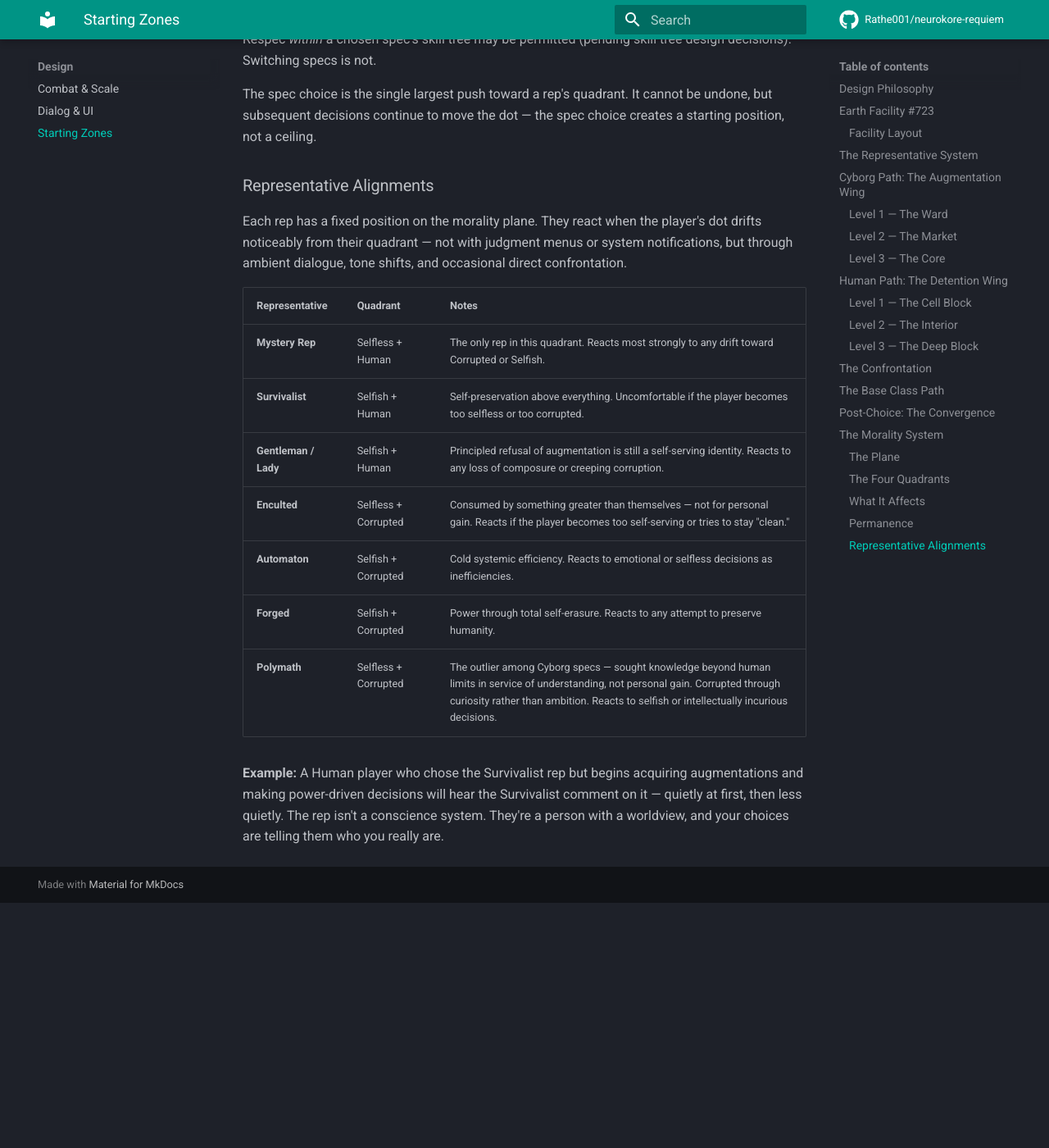
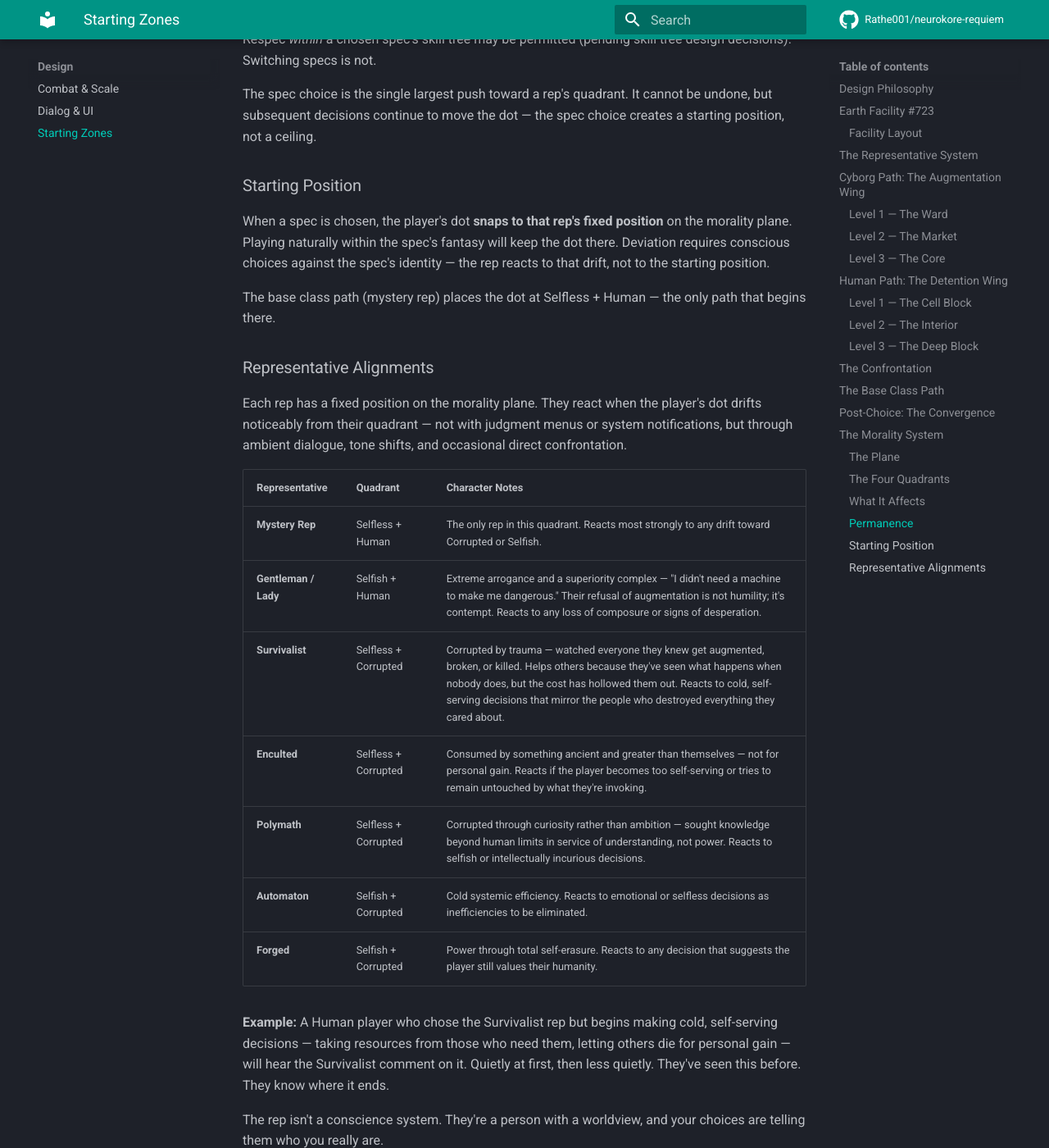
Before and after one commit to Rathe001/neurokore-requiem, an MkDocs documentation site: the page built from docs/design/starting-zones.md, in a window 1280 px wide and 1400 px high, scrolled down 6695 px. Shown: the whole window at 82% size. Built offline with MkDocs 1.6.1 and Material for MkDocs 9.7.7, drawn with Linux system fonts in a browser that asks for light colours; comment, search, counter and statistics services are not loaded; before the commit the page ends 7796 px from its top, so only the background shows below that.

Commit message:
Refine rep alignments and add morality starting position snap mechanic
- Spec choice snaps player dot to rep's fixed morality position
- Survivalist moved to Selfless+Corrupted (trauma/loss framing)
- Gentleman/Lady sharpened as arrogant/superiority complex rather than principled
- Added character notes for each rep explaining their quadrant

Co-Authored-By: Claude Sonnet 4.6 <noreply@anthropic.com>

```diff
--- a/docs/design/starting-zones.md
+++ b/docs/design/starting-zones.md
@@ -209,18 +209,26 @@ Respec *within* a chosen spec's skill tree may be permitted (pending skill tree
 
 The spec choice is the single largest push toward a rep's quadrant. It cannot be undone, but subsequent decisions continue to move the dot — the spec choice creates a starting position, not a ceiling.
 
+### Starting Position
+
+When a spec is chosen, the player's dot **snaps to that rep's fixed position** on the morality plane. Playing naturally within the spec's fantasy will keep the dot there. Deviation requires conscious choices against the spec's identity — the rep reacts to that drift, not to the starting position.
+
+The base class path (mystery rep) places the dot at Selfless + Human — the only path that begins there.
+
 ### Representative Alignments
 
 Each rep has a fixed position on the morality plane. They react when the player's dot drifts noticeably from their quadrant — not with judgment menus or system notifications, but through ambient dialogue, tone shifts, and occasional direct confrontation.
 
-| Representative | Quadrant | Notes |
+| Representative | Quadrant | Character Notes |
 |---|---|---|
 | **Mystery Rep** | Selfless + Human | The only rep in this quadrant. Reacts most strongly to any drift toward Corrupted or Selfish. |
-| **Survivalist** | Selfish + Human | Self-preservation above everything. Uncomfortable if the player becomes too selfless or too corrupted. |
-| **Gentleman / Lady** | Selfish + Human | Principled refusal of augmentation is still a self-serving identity. Reacts to any loss of composure or creeping corruption. |
-| **Enculted** | Selfless + Corrupted | Consumed by something greater than themselves — not for personal gain. Reacts if the player becomes too self-serving or tries to stay "clean." |
-| **Automaton** | Selfish + Corrupted | Cold systemic efficiency. Reacts to emotional or selfless decisions as inefficiencies. |
-| **Forged** | Selfish + Corrupted | Power through total self-erasure. Reacts to any attempt to preserve humanity. |
-| **Polymath** | Selfless + Corrupted | The outlier among Cyborg specs — sought knowledge beyond human limits in service of understanding, not personal gain. Corrupted through curiosity rather than ambition. Reacts to selfish or intellectually incurious decisions. |
+| **Gentleman / Lady** | Selfish + Human | Extreme arrogance and a superiority complex — "I didn't need a machine to make me dangerous." Their refusal of augmentation is not humility; it's contempt. Reacts to any loss of composure or signs of desperation. |
+| **Survivalist** | Selfless + Corrupted | Corrupted by trauma — watched everyone they knew get augmented, broken, or killed. Helps others because they've seen what happens when nobody does, but the cost has hollowed them out. Reacts to cold, self-serving decisions that mirror the people who destroyed everything they cared about. |
+| **Enculted** | Selfless + Corrupted | Consumed by something ancient and greater than themselves — not for personal gain. Reacts if the player becomes too self-serving or tries to remain untouched by what they're invoking. |
+| **Polymath** | Selfless + Corrupted | Corrupted through curiosity rather than ambition — sought knowledge beyond human limits in service of understanding, not power. Reacts to selfish or intellectually incurious decisions. |
+| **Automaton** | Selfish + Corrupted | Cold systemic efficiency. Reacts to emotional or selfless decisions as inefficiencies to be eliminated. |
+| **Forged** | Selfish + Corrupted | Power through total self-erasure. Reacts to any decision that suggests the player still values their humanity. |
 
-**Example:** A Human player who chose the Survivalist rep but begins acquiring augmentations and making power-driven decisions will hear the Survivalist comment on it — quietly at first, then less quietly. The rep isn't a conscience system. They're a person with a worldview, and your choices are telling them who you really are.
+**Example:** A Human player who chose the Survivalist rep but begins making cold, self-serving decisions — taking resources from those who need them, letting others die for personal gain — will hear the Survivalist comment on it. Quietly at first, then less quietly. They've seen this before. They know where it ends.
+
+The rep isn't a conscience system. They're a person with a worldview, and your choices are telling them who you really are.
```
